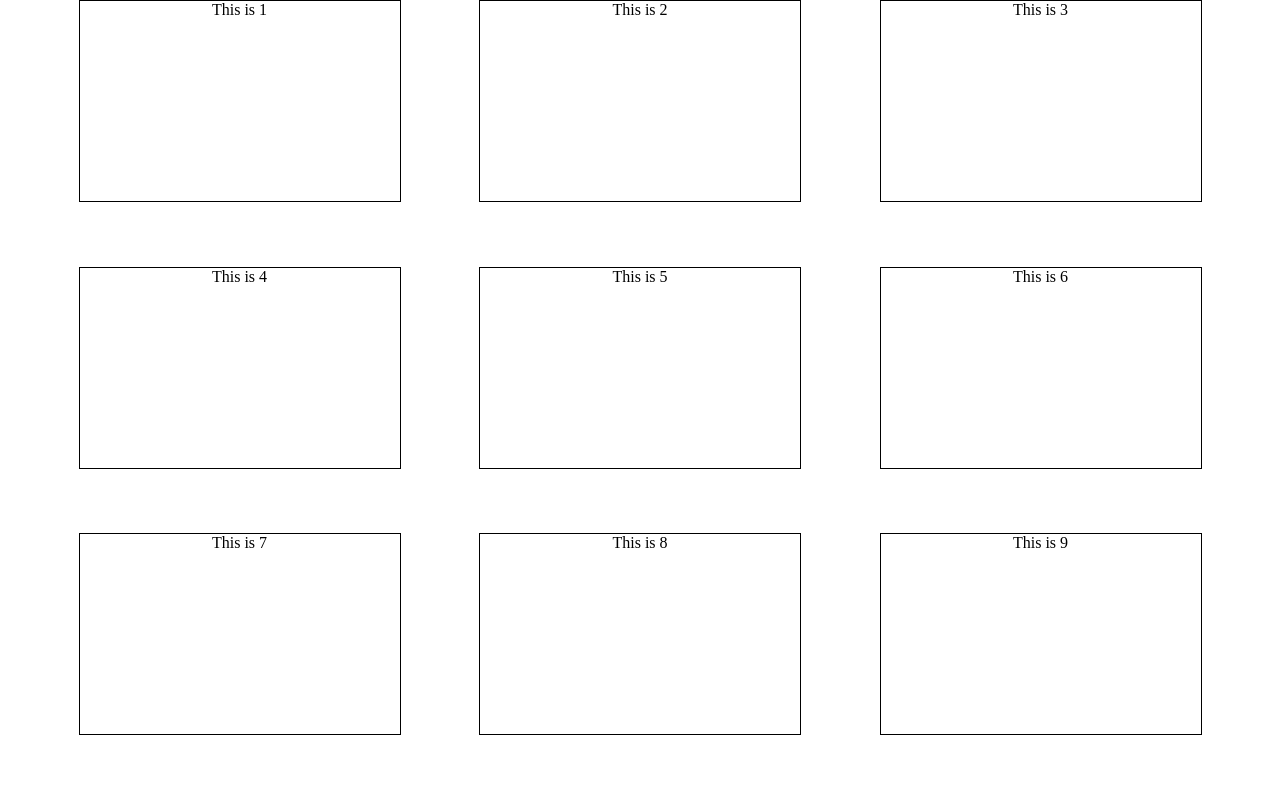
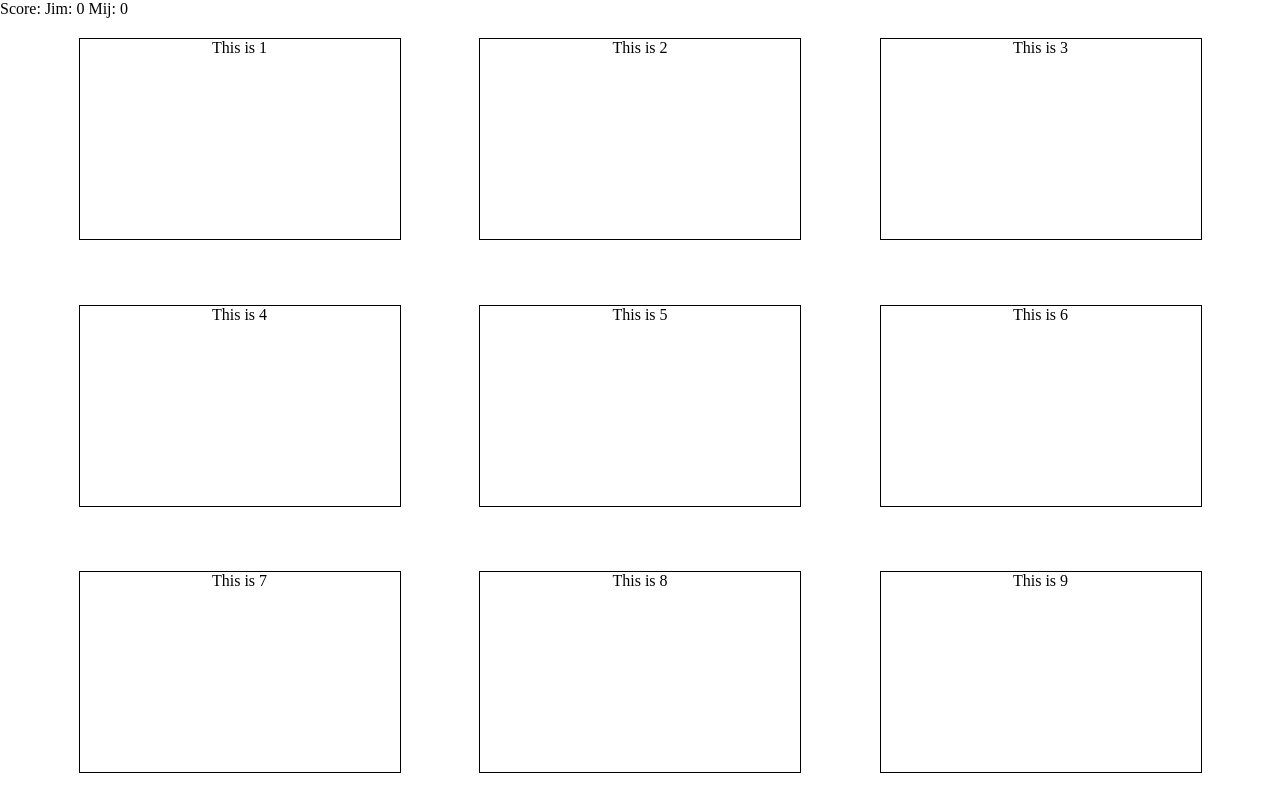
Before and after one commit to Damnedlag/Project-TicTacToe, a plain HTML site: page index.html in a window 1280 px wide. Drawn offline with Linux system fonts and the light colour scheme.

Commit message:
Added eventlistener to tiles

```diff
--- a/index.html
+++ b/index.html
@@ -5,6 +5,7 @@
 </head>
 
 <body>
+    <div id="display">Score: <span id="scorecard"></span></div>
     <div id="gameboard"></div>
 
     <script src="scripts.js"></script>
--- a/scripts.js
+++ b/scripts.js
@@ -1,4 +1,22 @@
+const Player = (name, sign) => {
+    let score = 0;
+    const getName = () => name;
+    const getSign = () => sign;
+    const winRound = () => {
+        return score++;
+    };
+    return {getName, getSign, score, winRound}
+}
+
+// const Jimmy = Player(prompt('Select a name for palyer one.'), 'x')
+// const Emmet = Player(prompt('Select a name for player two.'), 'o')
+const playerOne = Player('Jim', 'x')
+const playerTwo = Player('Mij', 'o')
+
+
+
 const Gameboard = (() => {
+    let turn = 1;
     for (i = 1; i <= 9; i++) {
         const b = document.getElementById('gameboard')
         let d = document.createElement('div')
@@ -6,6 +24,9 @@ const Gameboard = (() => {
         d.className = 'boardcell'
         d.innerHTML = 'This is ' + i
         b.appendChild(d)
+        d.addEventListener('click', e = () => {
+            addingSign(turn, d);
+            turn++;})
         // if (!(i % 3)) {
         //     b.appendChild(document.createElement('hr'))
         // }
@@ -14,3 +35,14 @@ const Gameboard = (() => {
     array = document.getElementsByClassName('boardcell')
     return array
 })();
+
+const Scorecard = (() => {
+    const s = document.getElementById('scorecard')
+    s.innerHTML = playerOne.getName() + ': ' + playerOne.score + '  ' + playerTwo.getName() + ': ' + playerTwo.score
+})();
+
+const addingSign = (turn, i) => {
+    turn % 2 ? s = playerOne.getSign() : s = playerTwo.getSign();
+    i.innerHTML = s;
+    console.log(turn);
+}
--- a/styles.css
+++ b/styles.css
@@ -16,3 +16,7 @@ body {
     text-align: center;
     border: 1px solid black;
 }
+
+#display {
+    margin-bottom: 20px;
+}
```
